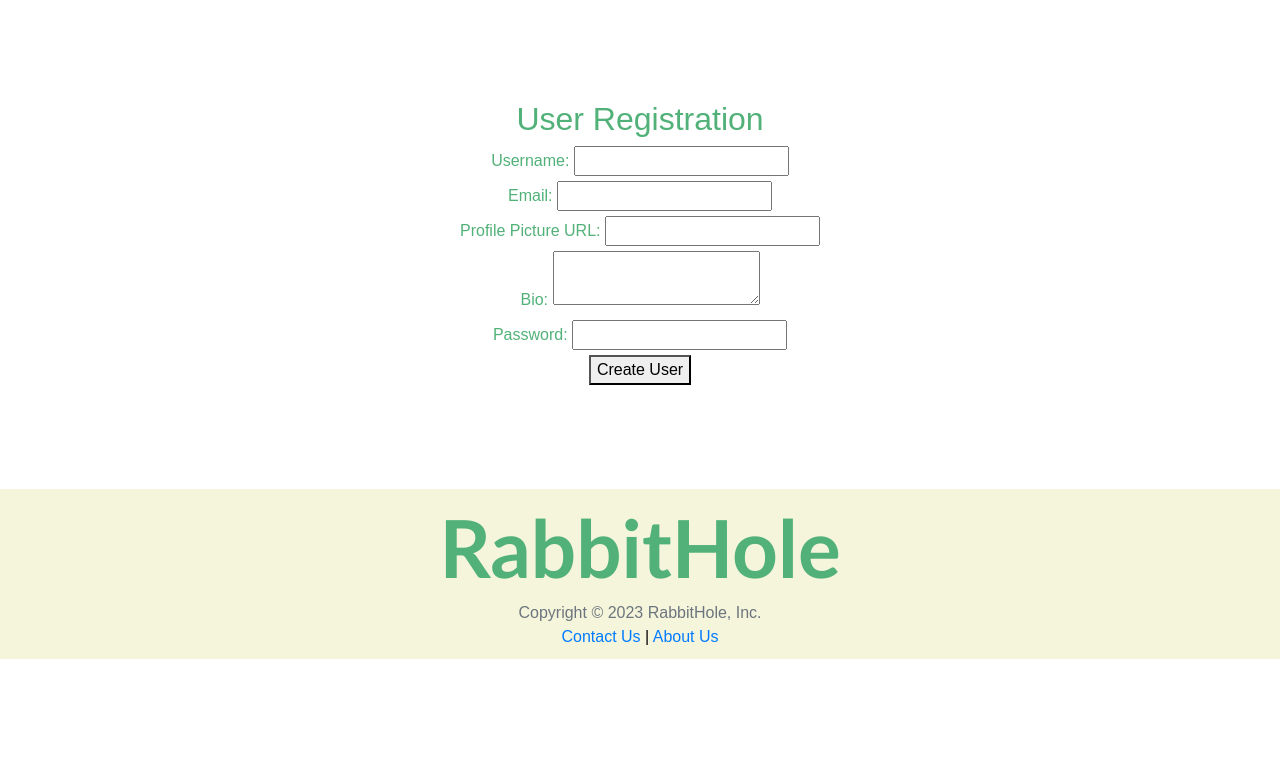
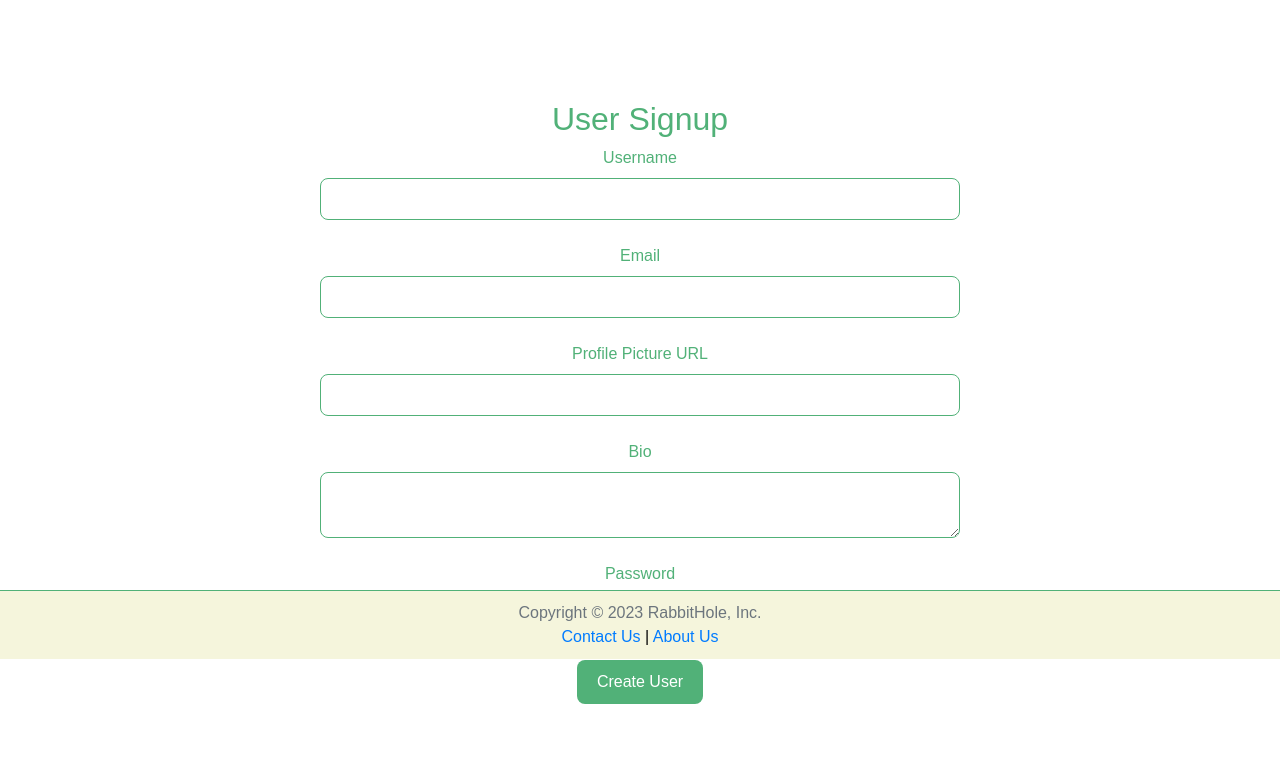
Before and after one commit to csmith-02/rabbithole, a Flask app: page /signup in a window 1280 px wide. Shown: the part 141-900 px from the top of the page. Before the commit the page ends 800 px from the top, so only its background shows below. Run offline with Flask 3, Linux system fonts and the light colour scheme; some libraries are stand-ins or nearby versions.

Commit message:
Added footer CSS and styled the buttons on login and singup page

```diff
--- a/templates/_template.html
+++ b/templates/_template.html
@@ -1,11 +1,17 @@
 <!DOCTYPE html>
 <html lang="en">
-
   <head>
-    <meta charset="UTF-8">
-    <meta name="viewport" content="width=device-width, initial-scale=1.0">
-    <link rel="stylesheet" href="https://stackpath.bootstrapcdn.com/bootstrap/4.3.1/css/bootstrap.min.css">
-    <link rel="icon" type="image/x-icon" href="rabbithole/static/RabbitHoleLogo.ico"/>
+    <meta charset="UTF-8" />
+    <meta name="viewport" content="width=device-width, initial-scale=1.0" />
+    <link
+      rel="stylesheet"
+      href="https://stackpath.bootstrapcdn.com/bootstrap/4.3.1/css/bootstrap.min.css"
+    />
+    <link
+      rel="icon"
+      type="image/x-icon"
+      href="rabbithole/static/RabbitHoleLogo.ico"
+    />
     <title>{% block title %}{% endblock %}</title>
     <style>
       body {
@@ -105,7 +111,11 @@
             >
           </li>
         </ul>
-        <form class="form-inline my-2 my-lg-0" style="padding-right: 50px">
+        <form
+          id="searchForm"
+          class="form-inline my-2 my-lg-0"
+          style="padding-right: 50px"
+        >
           <input
             class="form-control mr-sm-2"
             type="search"
@@ -127,12 +137,29 @@
 
     <footer class="footer">
       <div class="container text-center">
-            <span class="text-muted">Copyright © 2023 RabbitHole, Inc.</span><br>
+        <span class="text-muted">Copyright © 2023 RabbitHole, Inc.</span><br />
         <a href="#">Contact Us</a>
         <span> | </span>
         <a href="#">About Us</a>
       </div>
     </footer>
-    <script src="https://cdn.jsdelivr.net/npm/bootstrap@5.3.2/dist/js/bootstrap.bundle.min.js" integrity="sha384-C6RzsynM9kWDrMNeT87bh95OGNyZPhcTNXj1NW7RuBCsyN/o0jlpcV8Qyq46cDfL" crossorigin="anonymous"></script>
+    <script
+      src="https://cdn.jsdelivr.net/npm/bootstrap@5.3.2/dist/js/bootstrap.bundle.min.js"
+      integrity="sha384-C6RzsynM9kWDrMNeT87bh95OGNyZPhcTNXj1NW7RuBCsyN/o0jlpcV8Qyq46cDfL"
+      crossorigin="anonymous"
+    ></script>
+    <script>
+      document
+        .getElementById("searchForm")
+        .addEventListener("submit", function (event) {
+          event.preventDefault(); // Prevent the form from submitting in the default way
+          const username = document.getElementById("searchInput").value.trim();
+
+          if (username.length > 0) {
+            // Redirect to the user profile page
+            window.location.href = "/profile/" + username;
+          }
+        });
+    </script>
   </body>
 </html>
--- a/templates/signup_page.html
+++ b/templates/signup_page.html
@@ -1,4 +1,8 @@
 {% extends "_template.html" %} {% block title %} {% endblock %} {% block body %}
+<link
+  rel="stylesheet"
+  href="https://stackpath.bootstrapcdn.com/bootstrap/4.3.1/css/bootstrap.min.css"
+/>
 <style>
   body {
     background-color: #ffffff;
@@ -25,15 +29,6 @@
   .container {
     max-width: 600px;
     margin-top: 100px;
-  }
-
-  h1 {
-    font-size: 5em;
-    margin-bottom: 30px;
-    font-weight: bold;
-    font-family: "Trebuchet MS", "Lucida Sans Unicode", "Lucida Grande",
-      "Lucida Sans", Arial, sans-serif;
-    color: #51b178;
   }
 
   .lead {
@@ -72,24 +67,68 @@
   .container.text-center {
     margin-top: 0;
   }
+
+  .center-align {
+    margin: 0 auto;
+    text-align: center;
+  }
+
+  input[type="text"],
+  input[type="email"],
+  input[type="password"],
+  textarea {
+    border-radius: 8px;
+    padding: 8px;
+    margin-bottom: 10px;
+    border: 1px solid #51b178;
+    width: 50%;
+    box-sizing: border-box;
+    display: block;
+    margin: 0 auto; /* Center-align the text boxes */
+  }
+
+  /* Style the button */
+  button {
+    background-color: #51b178;
+    border: none;
+    color: #ffffff;
+    padding: 10px 20px;
+    font-size: 1em;
+    border-radius: 8px;
+    cursor: pointer;
+    margin-bottom: 55px;
+  }
+
+  /* Adjust the footer styles */
+  .footer {
+    position: fixed;
+    left: 0;
+    bottom: 0;
+    width: 100%;
+    background-color: #f5f5dc;
+    color: #000000;
+    text-align: center;
+    padding: 10px 0;
+    border-top: 1px solid #51b178; /* Add a border to separate from the content */
+  }
 </style>
 <div style="text-align: center; margin-top: 100px">
-  <h2>User Registration</h2>
+  <h2>User Signup</h2>
 
   <form id="userForm">
-    <label for="username">Username:</label>
+    <label for="username">Username</label>
     <input type="text" id="username" name="username" required /><br />
 
-    <label for="email">Email:</label>
+    <label for="email">Email</label>
     <input type="email" id="email" name="email" required /><br />
 
-    <label for="pfpic">Profile Picture URL:</label>
+    <label for="pfpic">Profile Picture URL</label>
     <input type="text" id="pfpic" name="pfpic" /><br />
 
-    <label for="bio">Bio:</label>
+    <label for="bio">Bio</label>
     <textarea id="bio" name="bio"></textarea><br />
 
-    <label for="hashpw">Password:</label>
+    <label for="hashpw">Password</label>
     <input type="password" id="hashpw" name="hashpw" required /><br />
 
     <button type="button" onclick="submitForm()">Create User</button>
@@ -97,9 +136,9 @@
 </div>
 <footer class="footer">
   <div class="container text-center">
-    <h1>RabbitHole</h1>
-    <span class="text-muted">Copyright © 2021 RabbitHole, Inc.</span>
+    <span class="text-muted">Copyright © 2023 RabbitHole, Inc.</span><br />
     <a href="#">Contact Us</a>
+    <span> | </span>
     <a href="#">About Us</a>
   </div>
 </footer>
```
Also changed, not shown: templates/login_page.html (+65 -22 lines), templates/view_other_user_profile.html (added). Lines whose indentation alone changed are shown as unchanged.
